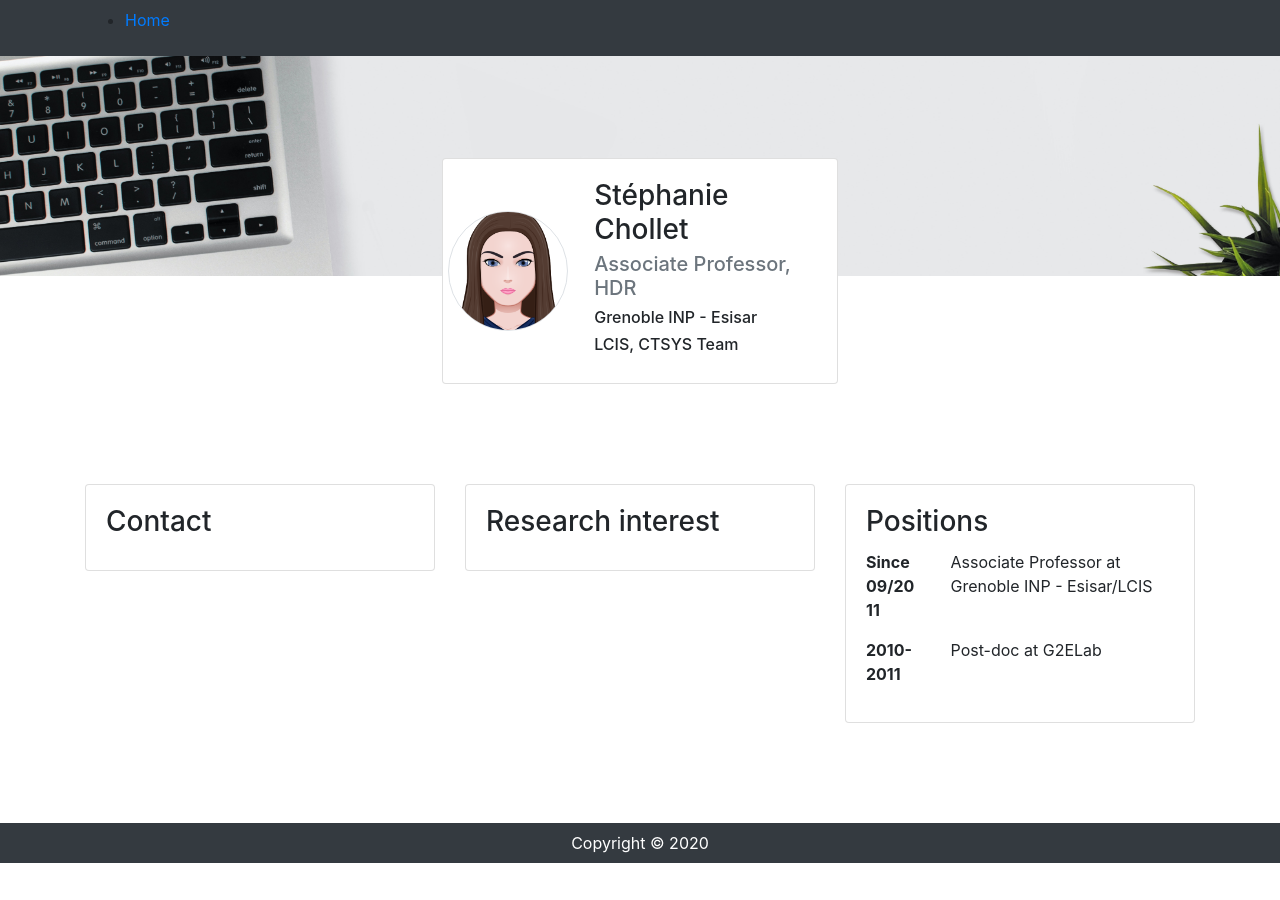
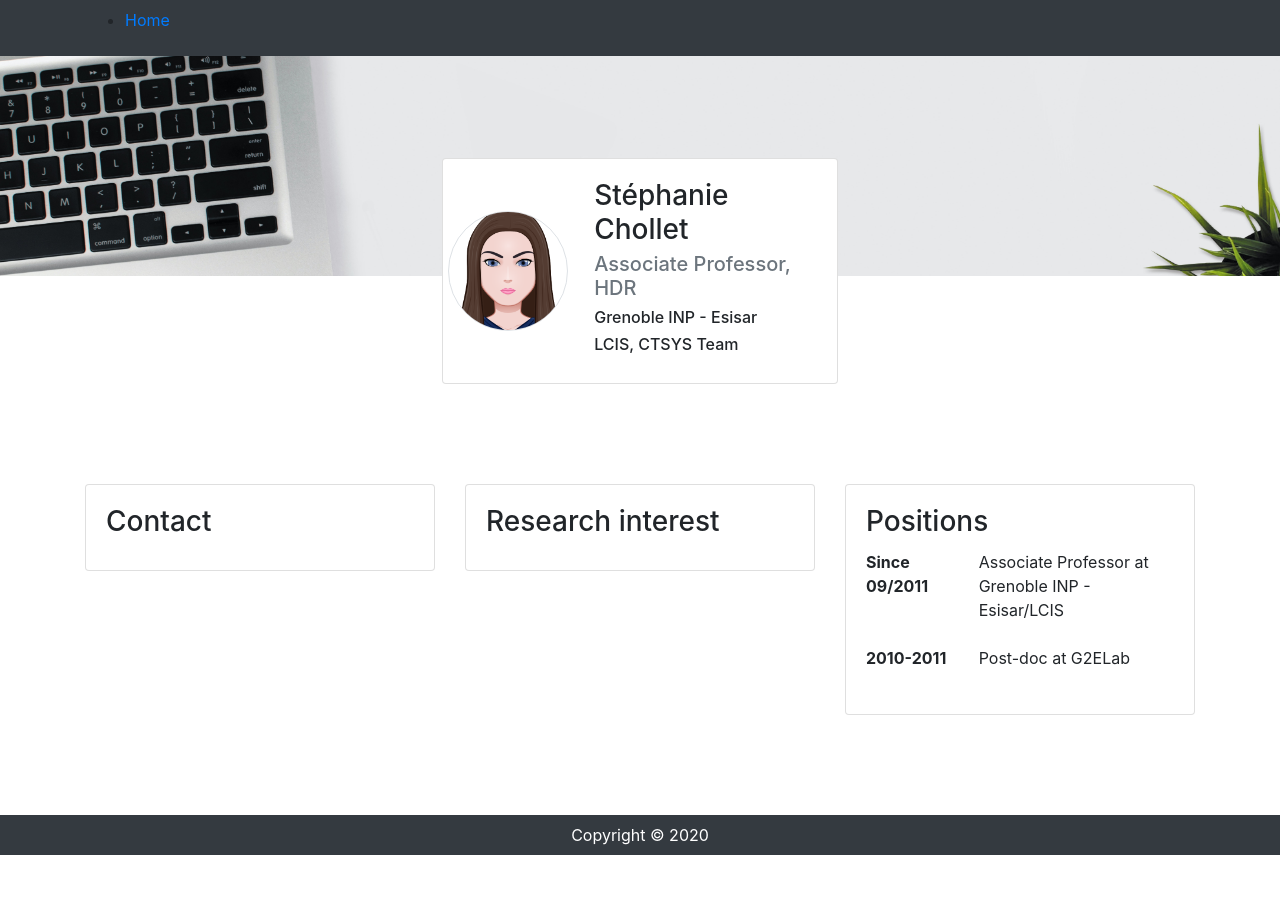
Before and after one commit to schollet/homepage, a Jekyll site: the page built from index.html, in a window 1280 px wide. Built offline with Jekyll 4.4.1, drawn with Linux system fonts in a browser that asks for light colours.

Commit message:
Update index.html

```diff
--- a/index.html
+++ b/index.html
@@ -47,12 +47,12 @@ layout: default
         <div class="card-body">
           <h3 class="card-title">Positions</h3>
           <dl class="row">
-            <dt class="col-sm-3">Since 09/2011</dt>
-            <dd class="col-sm-9">Associate Professor at Grenoble INP - Esisar/LCIS</dd>
+            <dt class="col-sm-4">Since 09/2011</dt>
+            <dd class="col-sm-8">Associate Professor at Grenoble INP - Esisar/LCIS</dd>
           </dl>
           <dl class="row">
-            <dt class="col-sm-3">2010-2011</dt>
-            <dd class="col-sm-9">Post-doc  at G2ELab</dd>
+            <dt class="col-sm-4">2010-2011</dt>
+            <dd class="col-sm-8">Post-doc  at G2ELab</dd>
           </dl>
         </div>
       </div>
```
